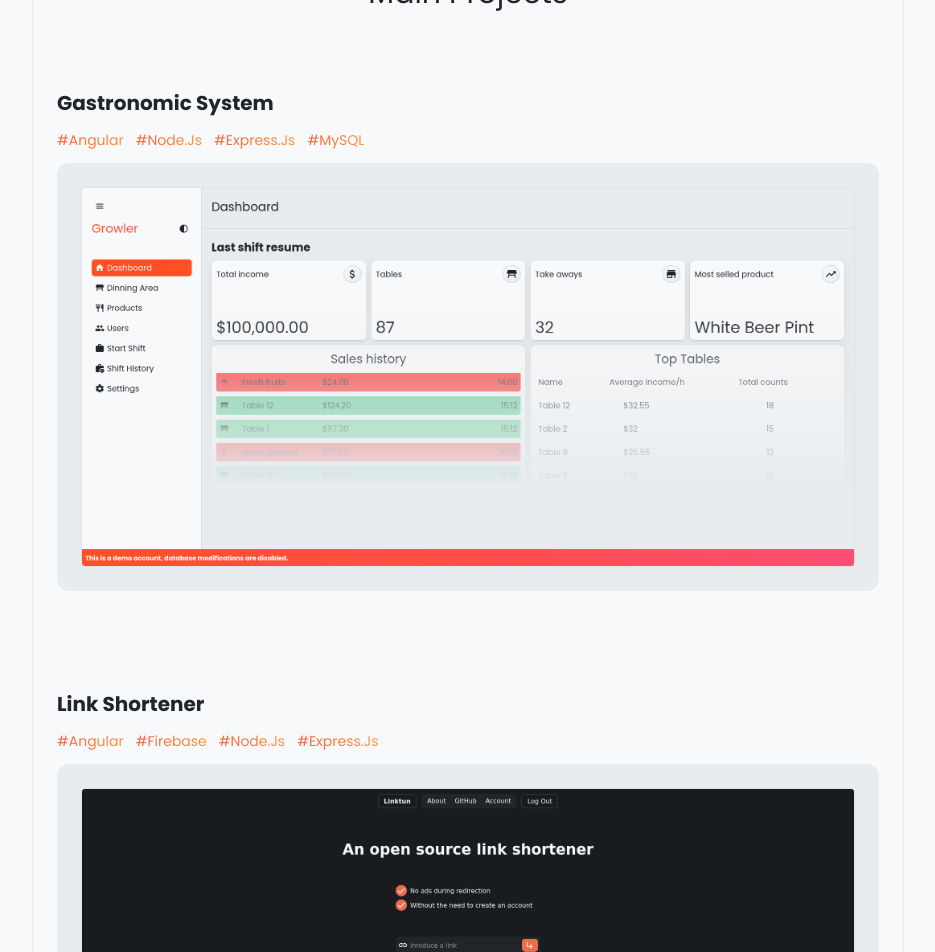
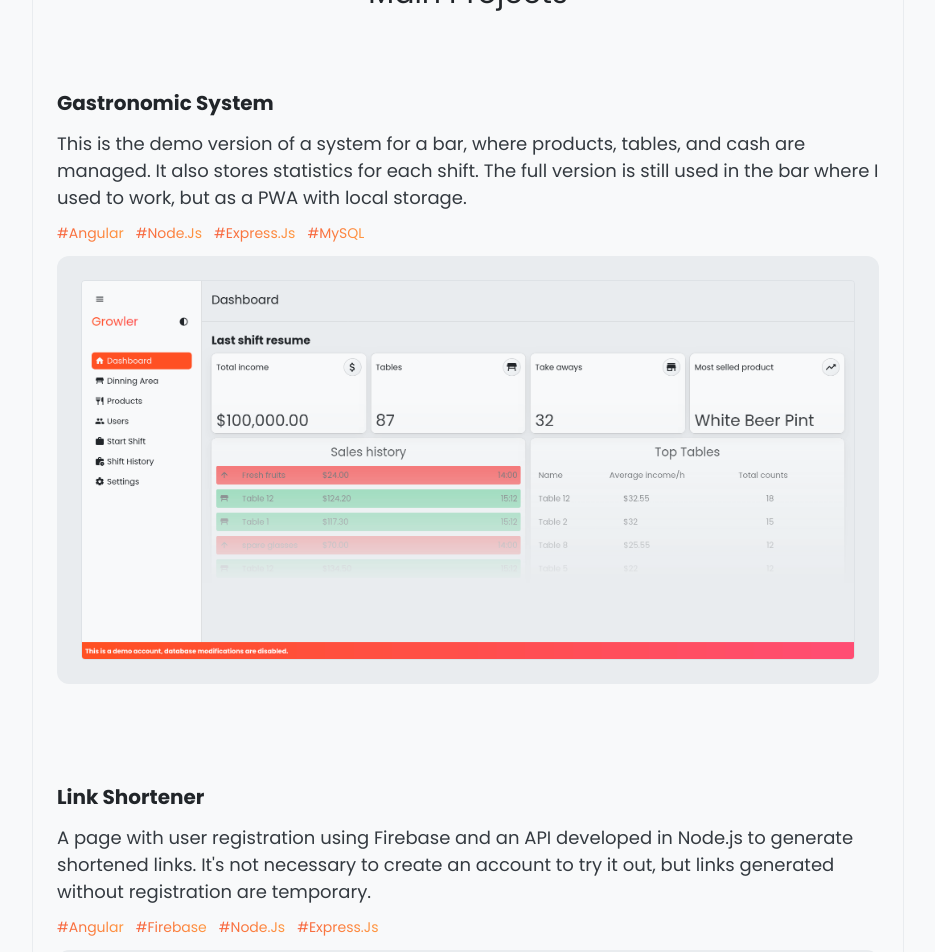
Before and after one commit to Franco-Pertusati/portfolio-2025, an Angular app: page / in a window 1280 px wide. Shown: the part 700-1652 px from the top of the page, without its empty margins (173-1108 px from the left). Built offline with nearby package versions, Linux system fonts and the light colour scheme.

Commit message:
Descripciones nuevas para los proyectos

```diff
--- a/src/app/modules/home/projects-list/projects-list.component.ts
+++ b/src/app/modules/home/projects-list/projects-list.component.ts
@@ -17,7 +17,7 @@ export class ProjectsListComponent {
       repo: 'https://github.com/Franco-Pertusati/growler-front',
       preview: 'https://growler-front.vercel.app/app/dashboard',
       tecs: ['Angular', 'Node.Js', 'Express.Js', 'MySQL'],
-      description: ''
+      description: `This is the demo version of a system for a bar, where products, tables, and cash are managed. It also stores statistics for each shift. The full version is still used in the bar where I used to work, but as a PWA with local storage.`
     },
     {
       title: 'link shortener',
@@ -25,7 +25,7 @@ export class ProjectsListComponent {
       repo: 'https://github.com/Franco-Pertusati/Linktun',
       preview: 'https://franco-pertusati.github.io/Linktun/#/',
       tecs: ['Angular', 'Firebase', 'Node.Js', 'Express.Js'],
-      description: ''
+      description: `A page with user registration using Firebase and an API developed in Node.js to generate shortened links. It's not necessary to create an account to try it out, but links generated without registration are temporary.`
     },
     // {
     //   title: 'UI library',
```
